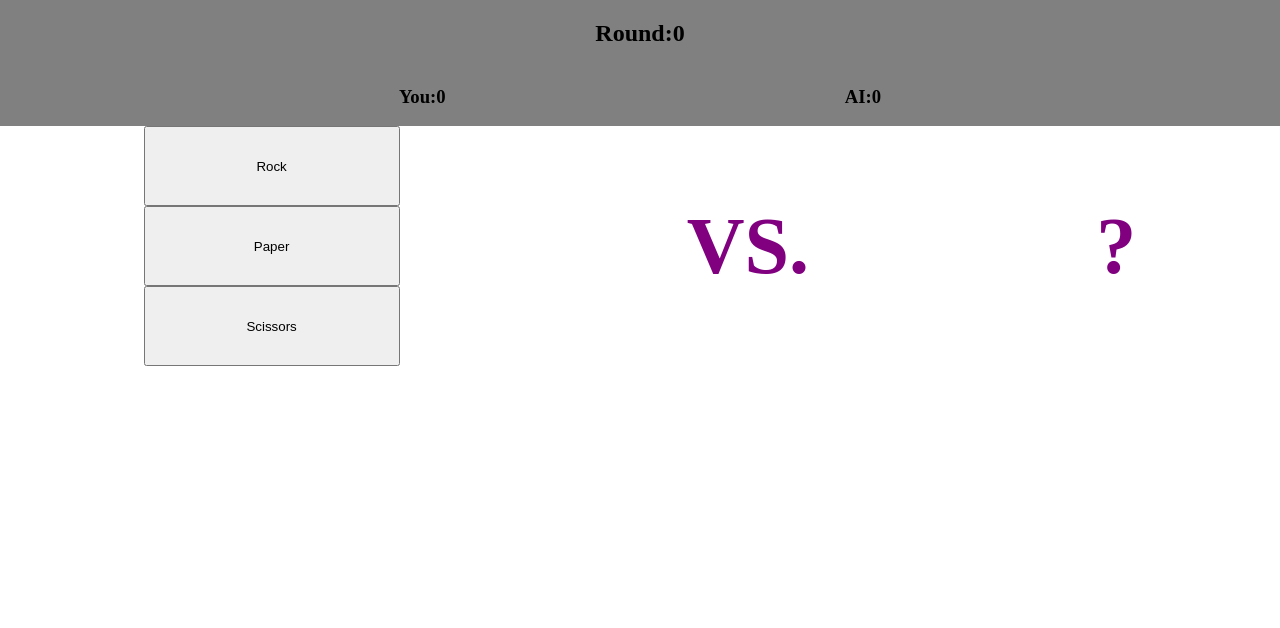
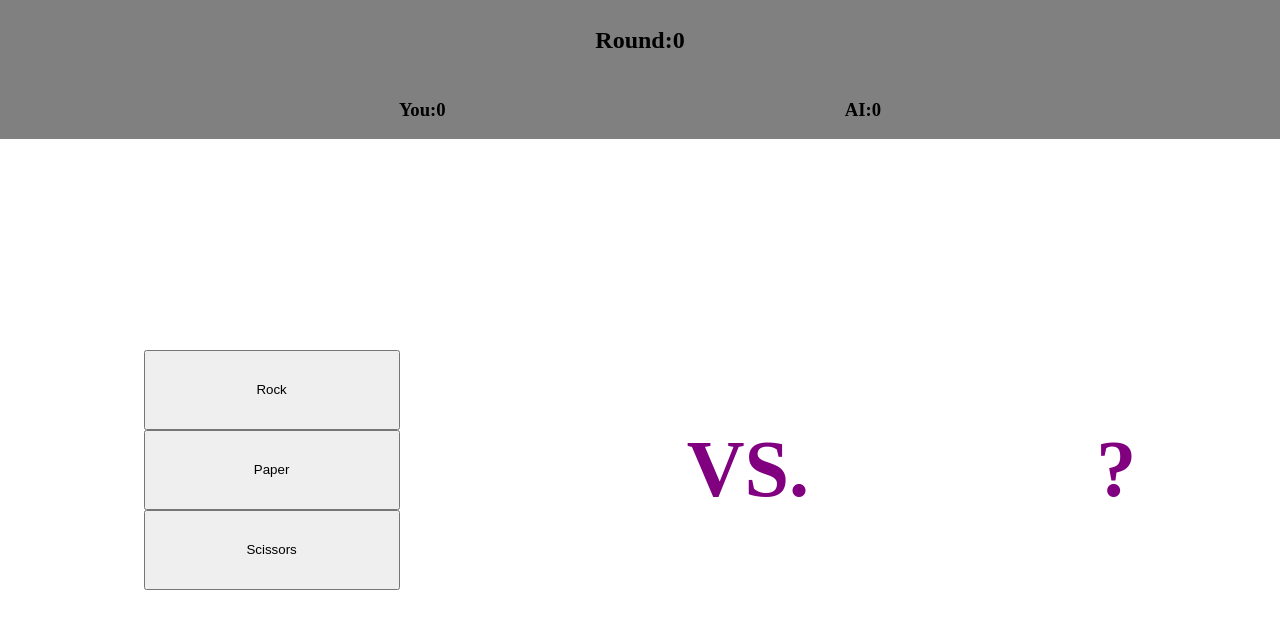
Before and after one commit to scheeseb/Calculator, a plain HTML site: page index.html in a window 1280 px wide. Drawn offline with Linux system fonts and the light colour scheme.

Commit message:
simplified the HTML and css

```diff
--- a/index.html
+++ b/index.html
@@ -7,7 +7,6 @@
     <link rel="stylesheet" href="styles.css">
 </head>
 <body>
-    <div class="container">
         <div class="scoreboard">
             <div class="roundContainer">
                 <h2>Round:</h2>
@@ -35,8 +34,6 @@
                 <h1 class="computerChoice">?</h1>
             </div>
         </div>
-    </div>
-
     <script src="script.js"></script>
 </body>
 </html>
--- a/styles.css
+++ b/styles.css
@@ -7,6 +7,10 @@ body {
     display: flex;
     justify-content: center;
     margin: 0;
+    width: 100vw;
+    height: 100vh;;
+    max-width: 100%;
+    flex-direction: column;
 
 }
 div {
@@ -16,19 +20,15 @@ h1 {
     font-size: 80px;
     color: purple;
 }
-.container {
-    width: 100vw;
-    max-width: 100%;
-    justify-content: center;
-    flex-direction: column;
-}
 .scoreboard {
     flex-direction: column;
     background-color: gray;
 }
 .roundContainer {
     flex-direction: row;
-     justify-content: center;
+    justify-content: center;
+    align-items: center;
+    height: 10vh;
 }
 .scoreContainer {
     flex-direction: row;
@@ -41,8 +41,6 @@ h1 {
 .button {
     width: 20vw;
     height: 10vh;
-
-
 }
 .buttonContainer {
     flex-direction: column;
@@ -50,4 +48,5 @@ h1 {
 .gameContainer {
     justify-content: space-around;
     align-items: center;
+    height: 90vh;
 }
```
